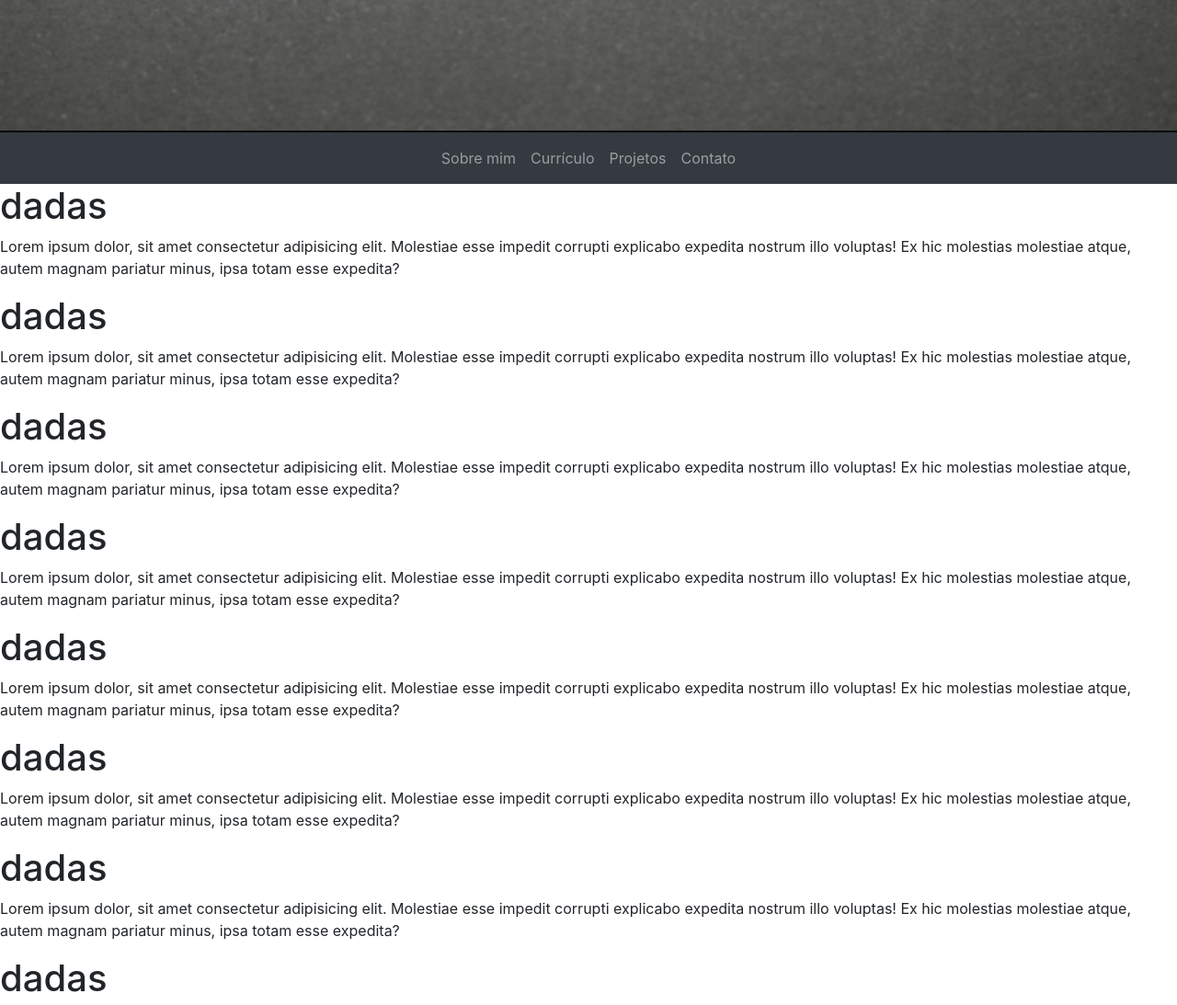
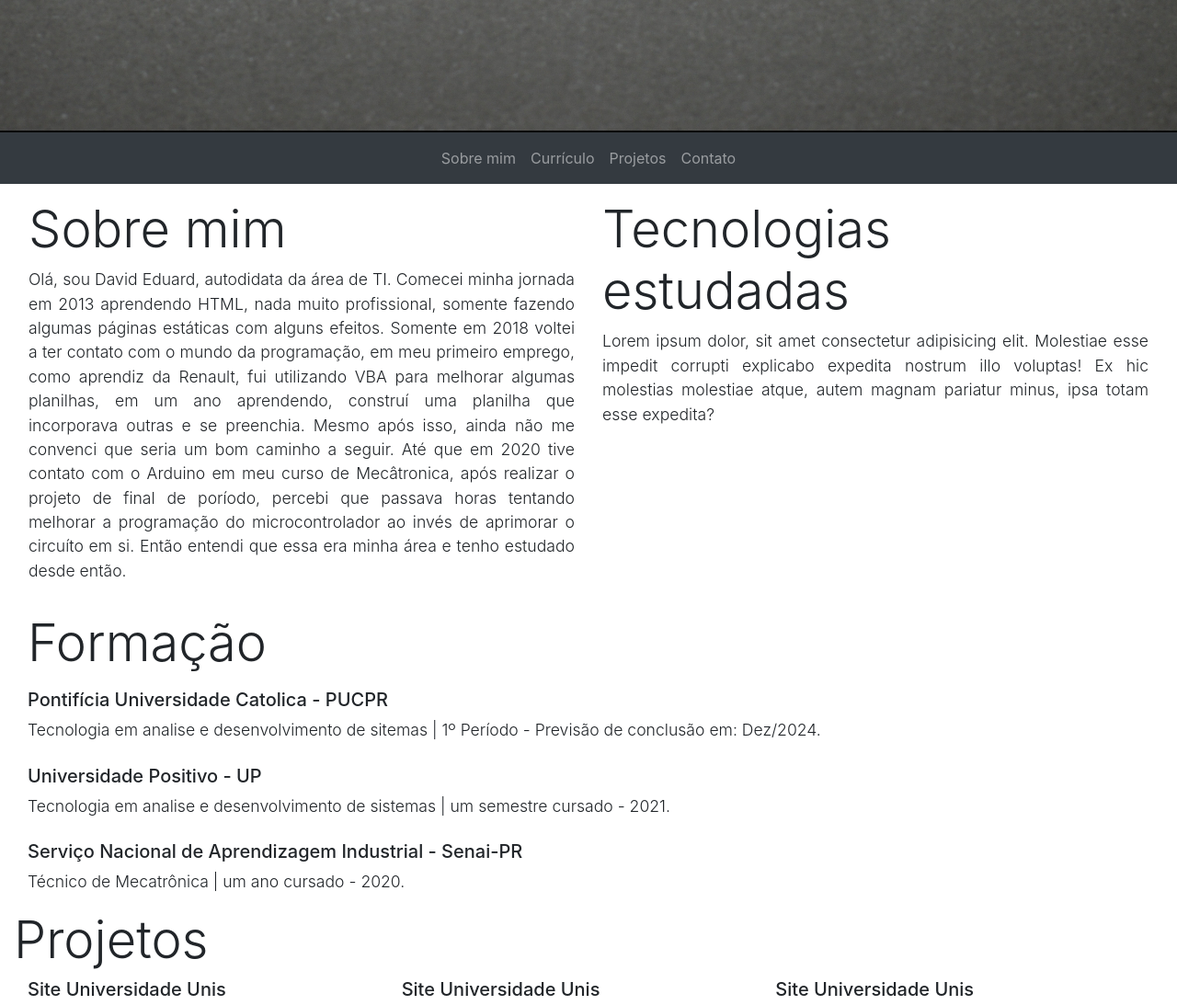
Before and after one commit to mecdavi/Desenvolvimento-Web-Udemy, a PHP site: page / in a window 1280 px wide. Shown: the part 656-1749 px from the top of the page at 92% size. Run offline with PHP 8.4, Linux system fonts and the light colour scheme.

Commit message:
andamento portifolio

```diff
--- a/WEB/Projetos/Portifolio/css/estilo.css
+++ b/WEB/Projetos/Portifolio/css/estilo.css
@@ -8,6 +8,10 @@ body{
     font-size: 1em;
 }
 /*  -------- layout ---------------- */
+
+#texto{
+    font-size: 1.1em;
+}
 .caixa{
     text-align: center;
     width: 100%;
--- a/WEB/Projetos/Portifolio/index.html
+++ b/WEB/Projetos/Portifolio/index.html
@@ -17,42 +17,71 @@
                     </div>
                 </div>
             </div>
-            <nav class="navbar navbar-dark bg-dark navbar-expand-lg sticky-top">
+            <nav class="navbar navbar-dark bg-dark navbar-expand-md sticky-top">
+                <button class="navbar-toggler" data-toggle="collapse" data-target="#target"><span class="navbar-toggler-icon"></span></button>
+                <div class="navbar-collapse collapse" id="target">
                     <ul class="navbar-nav mx-auto">
                         <li class="nav-item"><a class="nav-link" href="">Sobre mim</a></li>
                         <li class="nav-item"><a class="nav-link" href="">Currículo</a></li>
                         <li class="nav-item"><a class="nav-link" href="">Projetos</a></li>
                         <li class="nav-item"><a class="nav-link" href="">Contato</a></li>
                     </ul>
+                </div>
             </nav>
-            <main>
-                <h1>dadas</h1>
-                <p>Lorem ipsum dolor, sit amet consectetur adipisicing elit. Molestiae esse impedit corrupti explicabo expedita nostrum illo voluptas! Ex hic molestias molestiae atque, autem magnam pariatur minus, ipsa totam esse expedita?</p>
-                <h1>dadas</h1>
-                <p>Lorem ipsum dolor, sit amet consectetur adipisicing elit. Molestiae esse impedit corrupti explicabo expedita nostrum illo voluptas! Ex hic molestias molestiae atque, autem magnam pariatur minus, ipsa totam esse expedita?</p>
-                <h1>dadas</h1>
-                <p>Lorem ipsum dolor, sit amet consectetur adipisicing elit. Molestiae esse impedit corrupti explicabo expedita nostrum illo voluptas! Ex hic molestias molestiae atque, autem magnam pariatur minus, ipsa totam esse expedita?</p>
-                <h1>dadas</h1>
-                <p>Lorem ipsum dolor, sit amet consectetur adipisicing elit. Molestiae esse impedit corrupti explicabo expedita nostrum illo voluptas! Ex hic molestias molestiae atque, autem magnam pariatur minus, ipsa totam esse expedita?</p>
-                <h1>dadas</h1>
-                <p>Lorem ipsum dolor, sit amet consectetur adipisicing elit. Molestiae esse impedit corrupti explicabo expedita nostrum illo voluptas! Ex hic molestias molestiae atque, autem magnam pariatur minus, ipsa totam esse expedita?</p>
-                <h1>dadas</h1>
-                <p>Lorem ipsum dolor, sit amet consectetur adipisicing elit. Molestiae esse impedit corrupti explicabo expedita nostrum illo voluptas! Ex hic molestias molestiae atque, autem magnam pariatur minus, ipsa totam esse expedita?</p>
-                <h1>dadas</h1>
-                <p>Lorem ipsum dolor, sit amet consectetur adipisicing elit. Molestiae esse impedit corrupti explicabo expedita nostrum illo voluptas! Ex hic molestias molestiae atque, autem magnam pariatur minus, ipsa totam esse expedita?</p>
-                <h1>dadas</h1>
-                <p>Lorem ipsum dolor, sit amet consectetur adipisicing elit. Molestiae esse impedit corrupti explicabo expedita nostrum illo voluptas! Ex hic molestias molestiae atque, autem magnam pariatur minus, ipsa totam esse expedita?</p>
-                <h1>dadas</h1>
-                <p>Lorem ipsum dolor, sit amet consectetur adipisicing elit. Molestiae esse impedit corrupti explicabo expedita nostrum illo voluptas! Ex hic molestias molestiae atque, autem magnam pariatur minus, ipsa totam esse expedita?</p>
-                <h1>dadas</h1>
-                <p>Lorem ipsum dolor, sit amet consectetur adipisicing elit. Molestiae esse impedit corrupti explicabo expedita nostrum illo voluptas! Ex hic molestias molestiae atque, autem magnam pariatur minus, ipsa totam esse expedita?</p>
+            <main id="texto"class="container-fluid lead">
+                <section class="row p-md-3 p-sm-1 "">
+                    <article class="col-md-6 col-sm-12">
+                        <div class="display-4 pb-2 "> Sobre mim </div>
+                        <p class="text-justify">Olá, sou David Eduard, autodidata da área de TI. Comecei minha jornada em 2013 aprendendo HTML, nada muito profissional, somente fazendo algumas páginas estáticas com alguns efeitos. Somente em 2018 voltei a ter contato com o mundo da programação, em meu primeiro emprego, como aprendiz da Renault, fui utilizando VBA para melhorar algumas planilhas, em um ano aprendendo, construí uma planilha que incorporava outras e se preenchia. Mesmo após isso, ainda não me convenci que seria um bom caminho a seguir. Até que em 2020 tive contato com o Arduino em meu curso de Mecâtronica, após realizar o projeto de final de poríodo, percebi que passava horas tentando melhorar a programação do microcontrolador ao invés de aprimorar o circuíto em si. Então entendi que essa era minha área e tenho estudado desde então.</p>
+                    </article>
+                    <article class="col-md-6 col-sm-12">
+                        <h1 class="display-4">Tecnologias estudadas</h1>
+                        <p class="text-justify">Lorem ipsum dolor, sit amet consectetur adipisicing elit. Molestiae esse impedit corrupti explicabo expedita nostrum illo voluptas! Ex hic molestias molestiae atque, autem magnam pariatur minus, ipsa totam esse expedita?</p>
+                    </article>
+                </section>
 
-                <!-- sobre mim -->
-                <!-- projetos -->
-                <!-- competencias -->
-                <!--  -->
-                <!-- experiencia -->
-                <!-- formação /idiomas -->
+                <section class="col-sm-12">
+                    <H1 class="display-4">Formação</H1>
+                    <article class="pt-2">
+                        <h5>Pontifícia Universidade Catolica - PUCPR</h5>
+                        <p>Tecnologia em analise e desenvolvimento de sitemas | 1º Período - Previsão de conclusão em: Dez/2024.</p>
+
+                    </article>
+                    <article class="pt-2">
+                        <h5>Universidade Positivo - UP</h5>
+                        <p> Tecnologia em analise e desenvolvimento de sistemas | um semestre cursado - 2021.</p>
+                    </article>
+                    <article class="pt-2">
+                        <h5>Serviço Nacional de Aprendizagem Industrial - Senai-PR</h5>
+                        <p> Técnico de Mecatrônica | um ano cursado - 2020.</p>
+                    </section>
+
+                    <h1 class="display-4">Projetos</h1>
+                    <section class="row col-12">
+                        <article class="col-4">
+                            <h5>Site Universidade Unis</h5>
+                            <img src="./imagens/6955d2_fecbca0b23214bc48f1dc5acae4b3491_mv2.gif" width="100%" alt="">
+                            <p class="">
+                                Lorem ipsum dolor sit amet consectetur adipisicing elit. Magni ut nobis voluptas, autem minus cupiditate provident pariatur, ipsam laborum omnis tempora saepe, consectetur tenetur molestiae beatae eos laudantium optio fugiat?
+                            </p>
+                        </article>
+
+                        <article class="col-4">
+                            <h5>Site Universidade Unis</h5>
+                            <img src="./imagens/6955d2_fecbca0b23214bc48f1dc5acae4b3491_mv2.gif" width="100%" alt="">
+                            <p class="">
+                                Lorem ipsum dolor sit amet consectetur adipisicing elit. Magni ut nobis voluptas, autem minus cupiditate provident pariatur, ipsam laborum omnis tempora saepe, consectetur tenetur molestiae beatae eos laudantium optio fugiat?
+                            </p>
+                        </article>
+
+                        <article class="col-4">
+                            <h5>Site Universidade Unis</h5>
+                            <img src="./imagens/6955d2_fecbca0b23214bc48f1dc5acae4b3491_mv2.gif" width="100%" alt="">
+                            <p class="">
+                                Lorem ipsum dolor sit amet consectetur adipisicing elit. Magni ut nobis voluptas, autem minus cupiditate provident pariatur, ipsam laborum omnis tempora saepe, consectetur tenetur molestiae beatae eos laudantium optio fugiat?
+                            </p>
+                        </article>
+                    </section>
             </main>
             <footer>
             </footer>
@@ -60,5 +89,9 @@
             <script src="https://code.jquery.com/jquery-3.3.1.slim.min.js"></script>
             <script src="https://cdn.jsdelivr.net/npm/popper.js@1.14.3/dist/umd/popper.min.js"></script>
         </div>
+        <script src="./bootstrap-4.1.3-dist/js/bootstrap.min.js"></script>
+        <script src="https://code.jquery.com/jquery-3.3.1.slim.min.js"></script>
+        <script src="https://cdn.jsdelivr.net/npm/popper.js@1.14.3/dist/umd/popper.min.js"></script>
+
     </body>
 </html>
```
Lines whose indentation alone changed are shown as unchanged.
